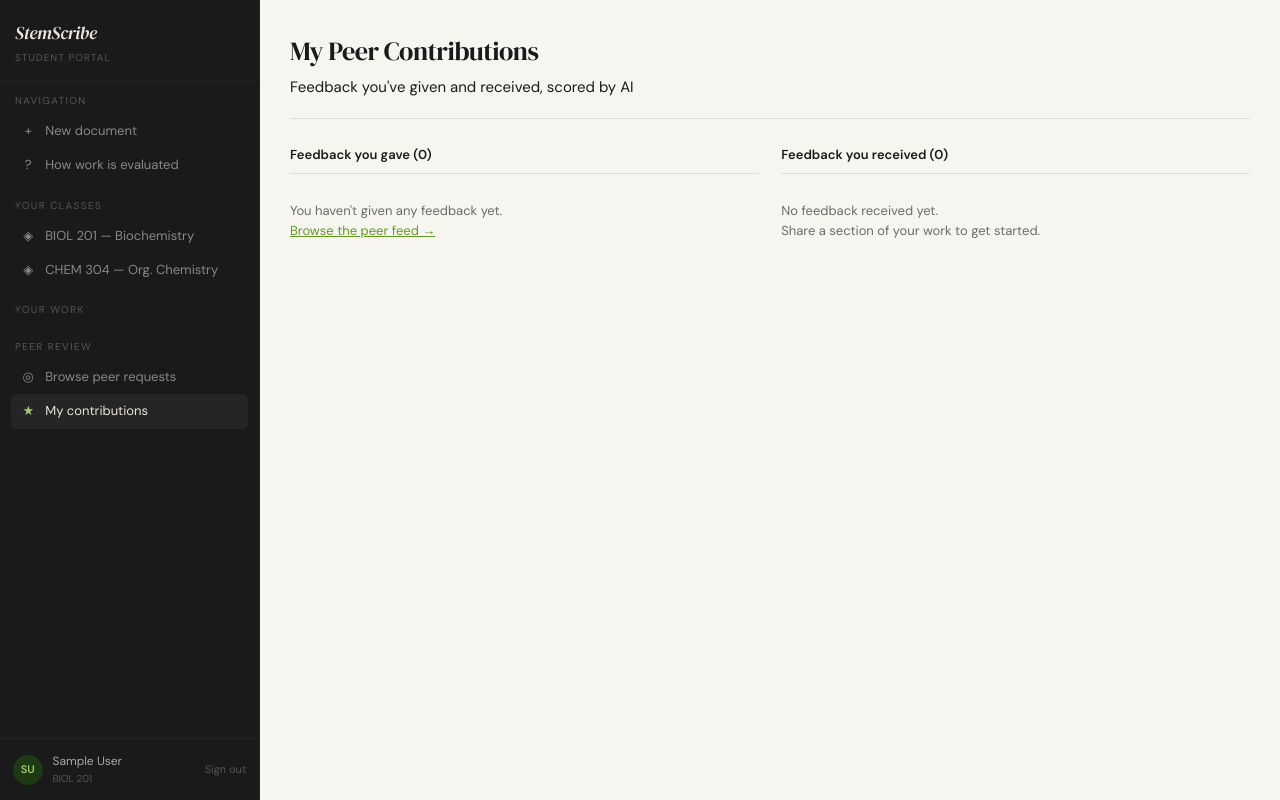
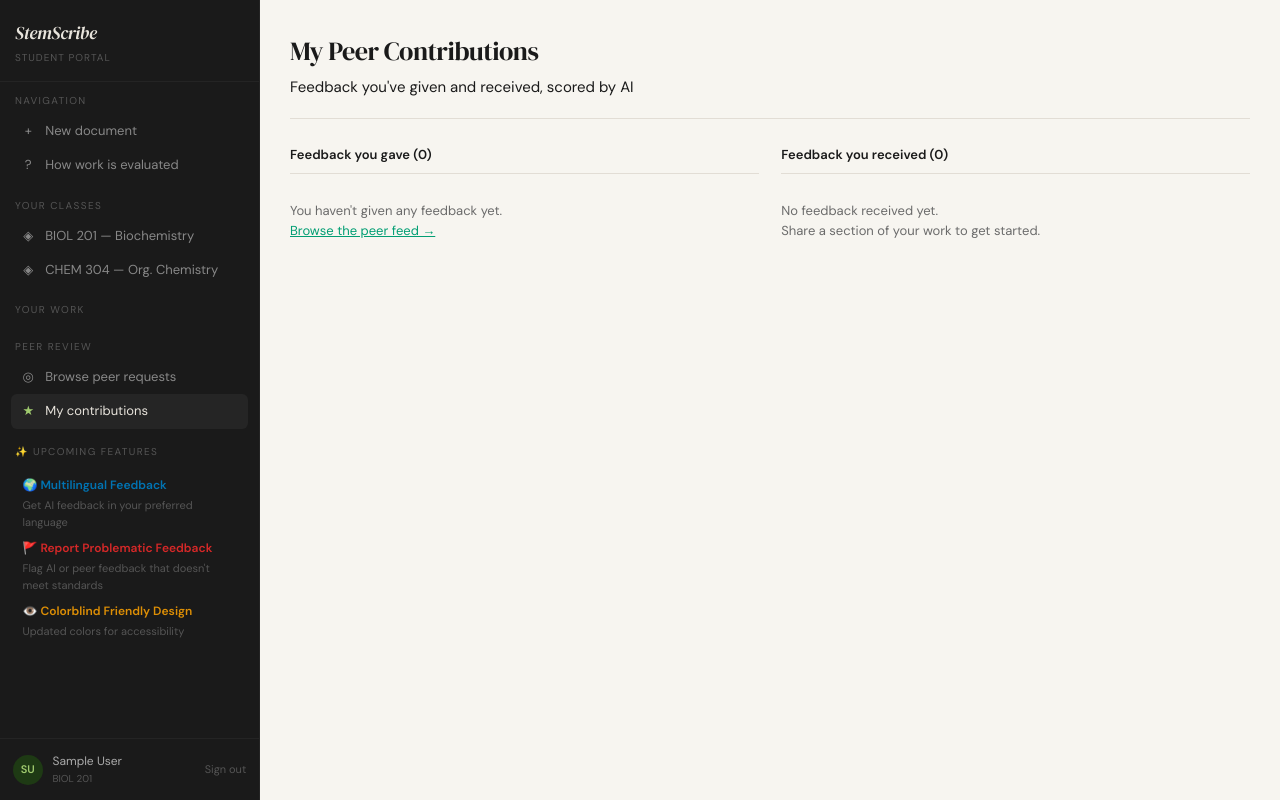
Before and after one commit to manishsharmatimilsina/stemscribe, a Django app: page /peer/activity/ in a window 1280 px wide. Run offline with Django 4.2, Linux system fonts and the light colour scheme; the visitor is signed in with stand-in values (Sample User, id 1); data that the repository does not hold is empty; some libraries are stand-ins or nearby versions.

Commit message:
Add inclusivity & ethics features: colorblind-friendly palette, feature indicators for multilingual support and feedback reporting

```diff
--- a/core/templates/core/base.html
+++ b/core/templates/core/base.html
@@ -10,12 +10,14 @@
   --bg:#f7f5f0;--bg-card:#fff;--bg-sidebar:#1a1a1a;--bg-sidebar2:#131313;
   --text:#1a1a1a;--text-muted:#6b6b6b;--text-sidebar:#e8e4dc;
   --border:#e2ddd5;--border-dark:#c8c2b8;
-  --accent:#2d5a27;--accent-light:#eaf3de;--accent-mid:#639922;
-  --amber:#BA7517;--amber-light:#faeeda;
+  --accent:#2d5a27;--accent-light:#eaf3de;--accent-mid:#029E73;
+  --amber:#DE8F05;--amber-light:#fff3e6;
   --pink:#993556;--pink-light:#fbeaf0;
-  --blue:#185FA5;--blue-light:#e6f1fb;
+  --blue:#0173B2;--blue-light:#e6f1fb;
+  --error:#d62828;--error-light:#ffeaea;
+  --success:#2d5a27;--warning:#DE8F05;
   --u-bg:#fdf8e1;--u-border:#c8b86a;--u-text:#7a6520;
-  --a-bg:#fce8ef;--a-border:#c87a9a;--a-text:#7a2850;
+  --a-bg:#e8f4f8;--a-border:#0173B2;--a-text:#004687;
   --c-bg:#ece8f5;--c-border:#9a87c8;--c-text:#4a3880;
   --r:10px;
 }
@@ -82,7 +84,7 @@ html,body{height:100%;font-family:'DM Sans',sans-serif;background:var(--bg);colo
 .pillar-items{list-style:none;margin-top:.6rem}
 .pillar-items li{font-size:12px;padding:.22rem 0;border-top:1px solid rgba(0,0,0,.06);display:flex;justify-content:space-between;align-items:center}
 .score-dot{width:7px;height:7px;border-radius:50%}
-.dot-high{background:var(--accent-mid)}.dot-mid{background:var(--amber)}.dot-low{background:#e24b4a}
+.dot-high{background:#029E73}.dot-mid{background:#DE8F05}.dot-low{background:#d62828}
 
 /* ── BUTTONS ── */
 .btn{padding:.65rem 1.4rem;border-radius:8px;font-family:'DM Sans',sans-serif;font-size:14px;font-weight:500;cursor:pointer;transition:all .15s;border:1px solid transparent;display:inline-flex;align-items:center;gap:.4rem}
@@ -112,7 +114,7 @@ textarea.report-input:focus{outline:none;border-color:var(--accent-mid)}
 
 /* ── PROGRESS BAR ── */
 .pbar-outer{height:7px;background:var(--border);border-radius:99px;overflow:hidden;margin:.4rem 0}
-.pbar-inner{height:100%;border-radius:99px;background:linear-gradient(90deg,#e24b4a,#ef9f27,#639922)}
+.pbar-inner{height:100%;border-radius:99px;background:linear-gradient(90deg,#d62828,#DE8F05,#029E73)}
 
 /* ── ANALYSIS REPORT ── */
 .analysis-layout{display:grid;grid-template-columns:1fr 310px;gap:1.25rem;align-items:start}
@@ -215,10 +217,24 @@ mark.mgood{background:rgba(99,153,34,.18);border-bottom:2px solid #639922;paddin
 .expertise-bar{padding:.7rem 1rem;background:var(--bg);border-radius:8px;border:1px solid var(--border);margin-top:.9rem}
 .expertise-labels{display:flex;justify-content:space-between;font-size:11px;color:var(--text-muted);margin-bottom:.35rem}
 .expertise-track{height:10px;background:var(--border);border-radius:99px;overflow:visible;position:relative}
-.expertise-fill{height:100%;background:linear-gradient(90deg,#e24b4a,#ef9f27,#639922);border-radius:99px;position:relative}
+.expertise-fill{height:100%;background:linear-gradient(90deg,#d62828,#DE8F05,#029E73);border-radius:99px;position:relative}
 .expertise-marker{position:absolute;right:-7px;top:-3px;width:16px;height:16px;border-radius:50%;background:var(--accent);border:2px solid white}
 
-/* ── SECTION HEADER ── */
+/* ── FEATURE INDICATORS ── */
+.feature-badge{display:inline-flex;align-items:center;gap:.35rem;padding:.35rem .65rem;border-radius:6px;font-size:11px;font-weight:600;letter-spacing:.05em;text-transform:uppercase;cursor:help}
+.feature-multilingual{background:#e6f1fb;color:var(--blue);border:1px solid #b3d9f2}
+.feature-multilingual:hover{background:#d9ebf8}
+.feature-flag{background:#ffeaea;color:#d62828;border:1px solid #ffcccc}
+.feature-flag:hover{background:#ffdddd}
+.feature-colorblind{background:#fff3e6;color:var(--amber);border:1px solid #ffd9b3}
+.feature-colorblind:hover{background:#fffbf0}
+.feature-icon{font-size:12px}
+
+.page-header-actions{display:flex;align-items:center;gap:.65rem;margin-bottom:1rem}
+
+.flag-dot-new{background:#d62828}.flag-dot-eth{background:var(--amber)}
+
+/* ── LOADING OVERLAY ── */
 .section-header{display:flex;align-items:center;justify-content:space-between;margin-bottom:.9rem}
 .section-title{font-size:12px;font-weight:600;text-transform:uppercase;letter-spacing:.07em;color:var(--text-muted)}
 
@@ -226,7 +242,7 @@ mark.mgood{background:rgba(99,153,34,.18);border-bottom:2px solid #639922;paddin
 .loading-wrap{display:none;text-align:center;padding:4rem 2rem}
 .loading-wrap.active{display:block}
 .loading-bar-outer{height:14px;background:var(--border);border-radius:99px;overflow:hidden;max-width:480px;margin:1.25rem auto;border:1px solid var(--border-dark)}
-.loading-bar-inner{height:100%;border-radius:99px;background:linear-gradient(90deg,#e24b4a,#ef9f27,#639922);width:0;transition:width .5s ease}
+.loading-bar-inner{height:100%;border-radius:99px;background:linear-gradient(90deg,#d62828,#DE8F05,#029E73);width:0;transition:width .5s ease}
 </style>
 {% block extra_head %}{% endblock %}
 </head>
--- a/core/templates/core/student_base.html
+++ b/core/templates/core/student_base.html
@@ -50,4 +50,22 @@
     <span class="sb-icon">★</span> My contributions
   </a>
 </div>
+
+<div class="sb-section">
+  <div class="sb-section-label">✨ Upcoming Features</div>
+  <div style="padding:.75rem;font-size:12px;color:#666;line-height:1.5">
+    <div style="margin-bottom:.6rem">
+      <div style="color:#0173B2;font-weight:600;margin-bottom:.2rem">🌍 Multilingual Feedback</div>
+      <div style="font-size:11px;color:#555">Get AI feedback in your preferred language</div>
+    </div>
+    <div style="margin-bottom:.6rem">
+      <div style="color:#d62828;font-weight:600;margin-bottom:.2rem">🚩 Report Problematic Feedback</div>
+      <div style="font-size:11px;color:#555">Flag AI or peer feedback that doesn't meet standards</div>
+    </div>
+    <div>
+      <div style="color:#DE8F05;font-weight:600;margin-bottom:.2rem">👁️ Colorblind Friendly Design</div>
+      <div style="font-size:11px;color:#555">Updated colors for accessibility</div>
+    </div>
+  </div>
+</div>
 {% endblock %}
```
Also changed, not shown: core/templates/core/peer_review.html (+10 -0 lines), core/templates/core/student_analysis.html (+10 -0 lines).
